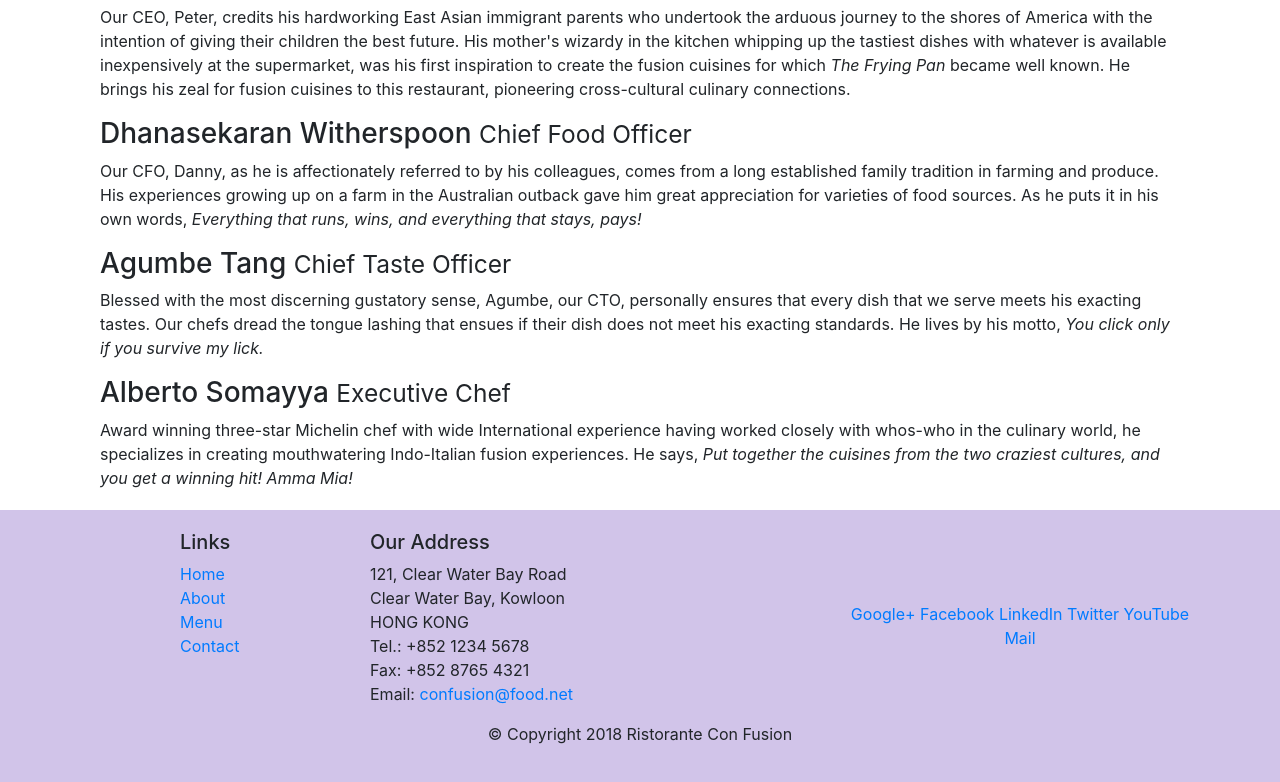
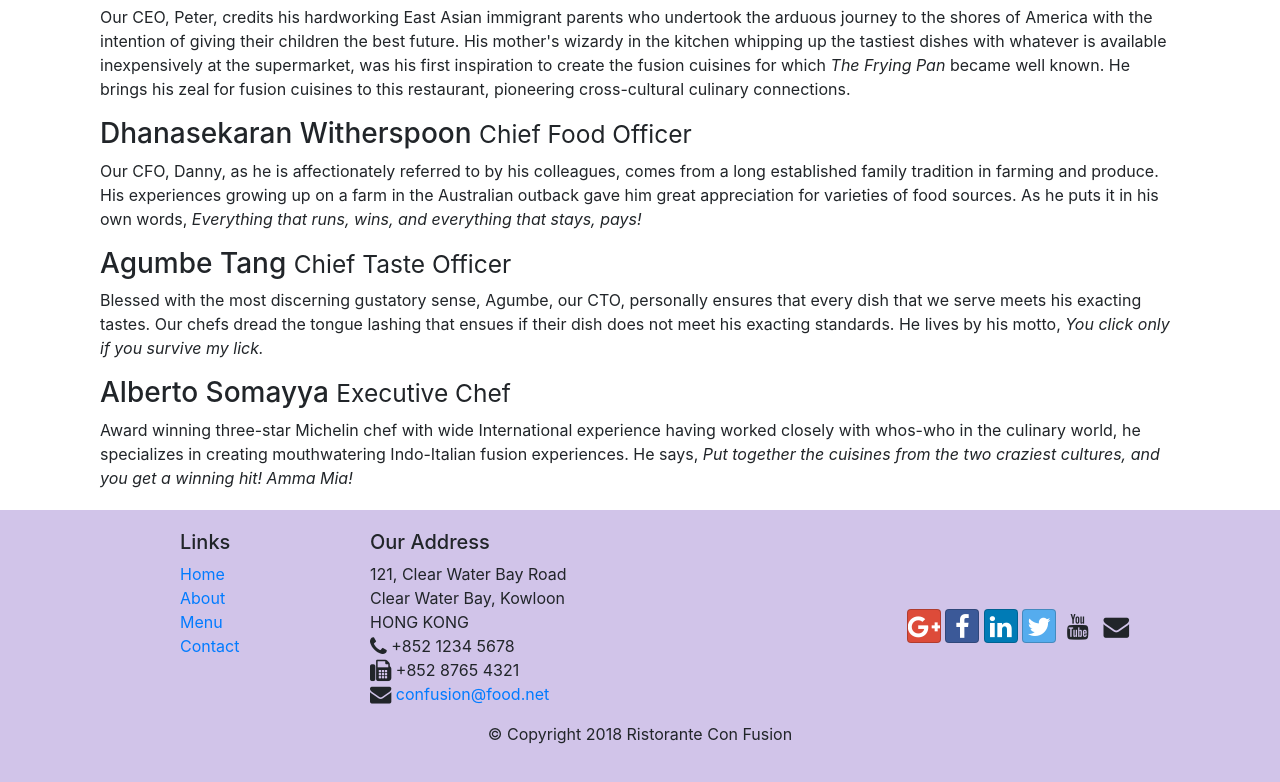
Before and after one commit to hamadhassan/Front-End-Web-UI-Frameworks-and-Tools, a website: page assignment1.html in a window 1280 px wide. Shown: the part 986-1768 px from the top of the page. Drawn offline with nearby package versions, Linux system fonts and the light colour scheme.

Commit message:
icon fonts

```diff
--- a/assignment1.html
+++ b/assignment1.html
@@ -8,6 +8,8 @@
       <link rel="stylesheet" href="node_modules/bootstrap/dist/css/bootstrap.min.css">
       <link rel="stylesheet" href="https://cdn.jsdelivr.net/npm/bootstrap@4.6.2/dist/css/bootstrap.min.css" integrity="sha384-xOolHFLEh07PJGoPkLv1IbcEPTNtaed2xpHsD9ESMhqIYd0nLMwNLD69Npy4HI+N" crossorigin="anonymous">
       <link rel="stylesheet" href="css/assignment1.css">
+      <link rel="stylesheet" href="node_modules/font-awesome/css/font-awesome.css">
+      <link rel="stylesheet" href="node_modules/bootstrap-social/bootstrap-social.css">
       <title>Ristorante Con Fusion: About Us</title>
 </head>
 
@@ -20,10 +22,10 @@
             <a class="navbar-brand mr-auto" href="#">Ristronate Con Fusion</a>
             <div class="collapse navbar-collapse" id="Navbar">
                 <ul class="navbar-nav mr-auto"><!--mr means margin -->
-                    <li class="nav-item active"><a class="nav-link" href="index.html">Home</a></li>
-                    <li class="nav-item"><a class="nav-link" href="#">About</a></li><!--About mean ASSIGNEMNT-1 -->
-                    <li class="nav-item"><a class="nav-link" href="#">Menu</a></li>
-                    <li class="nav-item"><a class="nav-link" href="#">Contact</a></li>
+                    <li class="nav-item active"><a class="nav-link" href="index.html"><span class="fa fa-home fa-lg"></span> Home</a></li>
+                    <li class="nav-item"><a class="nav-link" href="#"><span class="fa fa-info fa-lg"></span> About</a></li><!--About mean ASSIGNEMNT-1 -->
+                    <li class="nav-item"><a class="nav-link" href="#"><span class="fa fa-list fa-lg"></span>Menu</a></li>
+                    <li class="nav-item"><a class="nav-link" href="#"><span class="fa fa-address-card fa-lg"></span>Contact</a></li>
                 </ul>
             </div>
 
@@ -100,19 +102,19 @@
 		              121, Clear Water Bay Road<br>
 		              Clear Water Bay, Kowloon<br>
 		              HONG KONG<br>
-		              Tel.: +852 1234 5678<br>
-		              Fax: +852 8765 4321<br>
-		              Email: <a href="mailto:confusion@food.net">confusion@food.net</a>
+		              <span class="fa fa-phone fa-lg"></span> +852 1234 5678<br>
+		              <i class="fa fa-fax fa-lg"></i>  +852 8765 4321<br><!--Both span and i tag used for icon-->
+		              <i class="fa fa-envelope fa-lg"></i> <a href="mailto:confusion@food.net">confusion@food.net</a>
 		           </address>
                 </div>
                 <div class="col-12 col-sm-4 align-self-center">
                     <div class="text-center">
-                        <a href="http://google.com/+">Google+</a>
-                        <a href="http://www.facebook.com/profile.php?id=">Facebook</a>
-                        <a href="http://www.linkedin.com/in/">LinkedIn</a>
-                        <a href="http://twitter.com/">Twitter</a>
-                        <a href="http://youtube.com/">YouTube</a>
-                        <a href="mailto:">Mail</a>
+                        <a class="btn btn-social-icon btn-google" href="http://google.com/+"><i class="fa fa-google-plus fa-lg"></i></a>
+                        <a class="btn btn-social-icon btn-facebook" href="http://www.facebook.com/profile.php?id="><i class="fa fa-facebook fa-lg"></i></a>
+                        <a class="btn btn-social-icon btn-linkedin"href="http://www.linkedin.com/in/"><i class="fa fa-linkedin fa-lg"></i></a>
+                        <a class="btn btn-social-icon btn-twitter" href="http://twitter.com/"><i class="fa fa-twitter fa-lg"></i></a>
+                        <a class="btn btn-social-icon btn-youtube" href="http://youtube.com/"><i class="fa fa-youtube fa-lg"></i></a>
+                        <a class="btn btn-social-icon" href="mailto:"><i class="fa fa-envelope fa-lg"></i></a>
                     </div>
                 </div>
            </div>
--- a/package.json
+++ b/package.json
@@ -1,6 +1,8 @@
 {
   "dependencies": {
     "bootstrap": "^5.2.0",
+    "bootstrap-social": "^5.1.1",
+    "font-awesome": "^4.7.0",
     "jquery": "^3.3.1",
     "popper.js": "^1.12.9"
   }
```
Also changed, not shown: index.html (+2 -0 lines), 1 other file.
